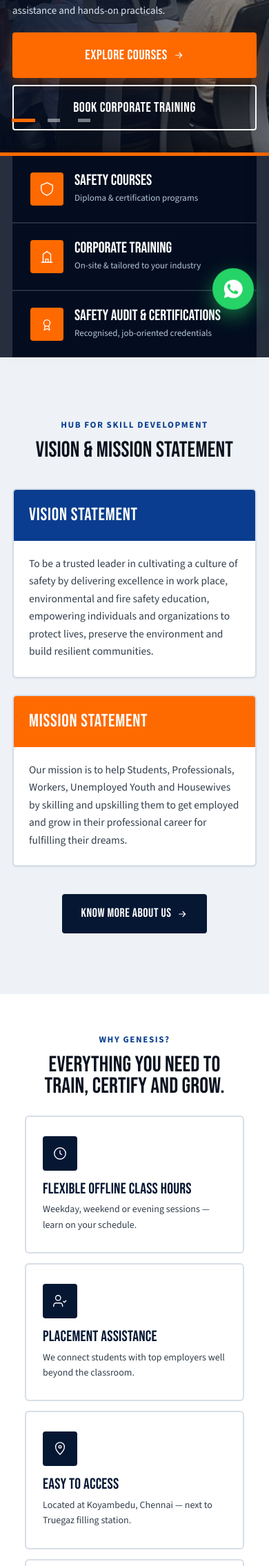
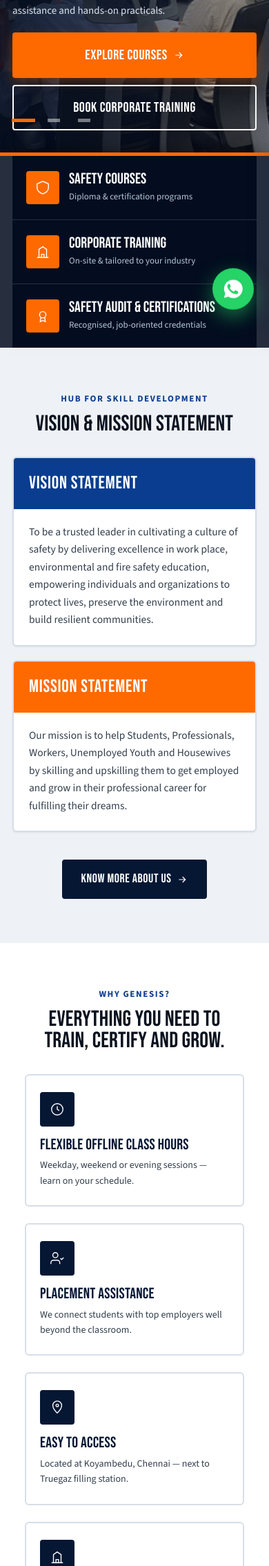
Before and after one commit to bhavbajaj2006-star/genesis-safety-academy, a PHP site: page / in a window 390 px wide. Shown: the part 371-2641 px from the top of the page at 69% size. Run offline with PHP 8.4, Linux system fonts and the light colour scheme.

Commit message:
Loosen mobile spacing across sections, cards and pillars
Mobile layout felt cramped: stacked cards had only 14px gaps, section
padding was tight, and pillars/VM band had no breathing room. Increased
grid gaps, section padding, and card padding on the 640px breakpoint.

```diff
--- a/about.html
+++ b/about.html
@@ -7,7 +7,7 @@
 <meta name="description" content="About Genesis Safety Academy, Chennai — our vision, mission, and why students, professionals and corporates choose us for safety training." />
 <link rel="preconnect" href="https://fonts.googleapis.com">
 <link href="https://fonts.googleapis.com/css2?family=Bebas+Neue&family=Source+Sans+3:wght@400;600;700&display=swap" rel="stylesheet">
-<link rel="stylesheet" href="styles.css?v=15" />
+<link rel="stylesheet" href="styles.css?v=16" />
 </head>
 <body>
 
--- a/index.html
+++ b/index.html
@@ -7,7 +7,7 @@
 <meta name="description" content="Genesis Safety Academy, Chennai — Fire, Industrial, Construction, Chemical &amp; Environmental Safety courses, corporate training, certifications and safety products." />
 <link rel="preconnect" href="https://fonts.googleapis.com">
 <link href="https://fonts.googleapis.com/css2?family=Bebas+Neue&family=Source+Sans+3:wght@400;600;700&display=swap" rel="stylesheet">
-<link rel="stylesheet" href="styles.css?v=15" />
+<link rel="stylesheet" href="styles.css?v=16" />
 </head>
 <body>
 
--- a/styles.css
+++ b/styles.css
@@ -652,17 +652,23 @@ textarea.input { min-height: 96px; resize: vertical; }
   .hero-actions .btn { width: 100%; }
   .hero-dots { padding: 0 14px; }
 
-  .about-grid { padding: 56px 18px; gap: 28px; }
+  .about-grid { padding: 64px 18px; gap: 32px; }
   .about-stats { grid-template-columns: repeat(2, 1fr); }
-  .why, .blog, .testimonials, .corporate { padding: 56px 18px; }
+  .why, .blog, .testimonials, .corporate { padding: 64px 18px; }
   .corporate-groups { gap: 24px; margin-top: 28px; }
-  .products, .courses { padding: 48px 0; }
-  .contact-grid { padding: 56px 18px; gap: 28px; }
+  .products, .courses { padding: 60px 0; }
+  .contact-grid { padding: 64px 18px; gap: 28px; }
   .stats-grid { padding: 40px 18px; gap: 24px; }
   .stat-num { font-size: 34px; }
 
-  .section-head, .section-head-center { margin-bottom: 26px; }
-  .why-grid, .course-grid, .blog-grid, .testimonial-grid { gap: 14px; }
+  .section-head, .section-head-center { margin-bottom: 32px; }
+  .why-grid, .course-grid, .blog-grid, .testimonial-grid { gap: 24px; }
+  .product-grid-categories { gap: 16px; }
+  .why-card { padding: 24px 20px; }
+  .vm-band { padding: 64px 0; }
+  .vm-blocks-home { gap: 20px; margin-top: 32px; }
+  .pillars-grid { gap: 1px; }
+  .pillar { padding: 22px 20px; gap: 14px; }
 
   .contact-form-panel { padding: 24px 20px; }
   .footer-grid { padding: 48px 18px 28px; gap: 28px; }
```
